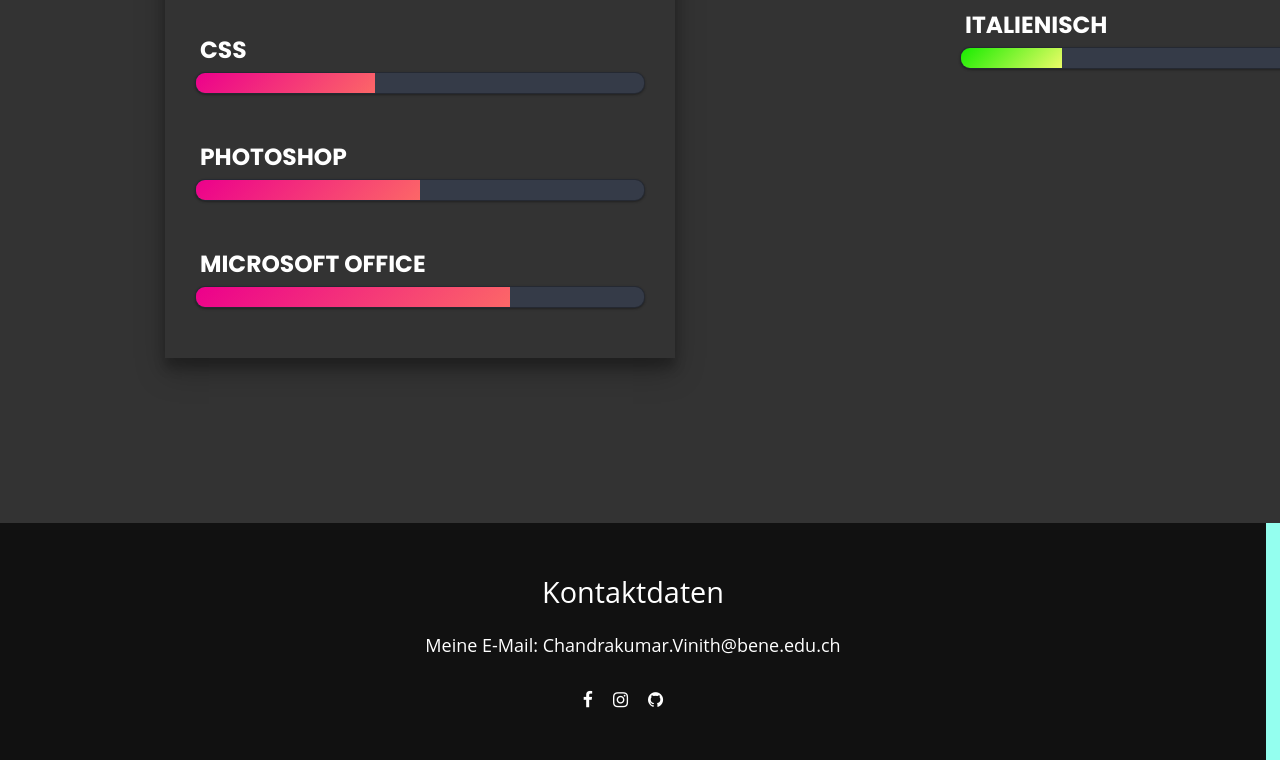
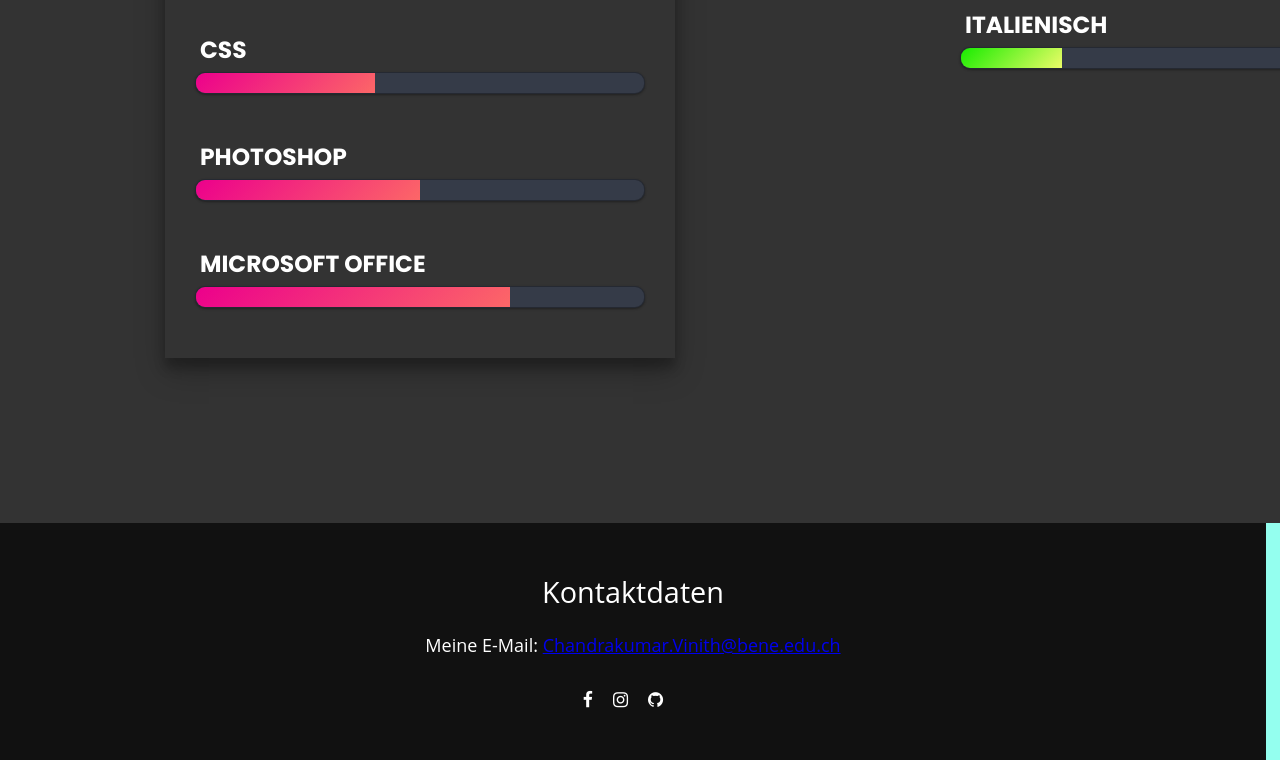
Before and after one commit to VinithDeveloper/VinithDeveloper.github.io, a plain HTML site: page index.html in a window 1280 px wide. Shown: the part 2791-3551 px from the top of the page. Drawn offline with nearby package versions, Linux system fonts and the light colour scheme; some icons are missing.

Commit message:
Update index.html

```diff
--- a/index.html
+++ b/index.html
@@ -146,7 +146,7 @@
     <footer>
         <div class="footer-content">
             <h3>Kontaktdaten</h3>
-            <p>Meine E-Mail: Chandrakumar.Vinith@bene.edu.ch</p>
+            <p>Meine E-Mail: <a href="mailto:Chandrakumar.Vinith@bene.edu.ch">Chandrakumar.Vinith@bene.edu.ch</a></p>
             <ul class="socials">
                 <li><a href="https://m.facebook.com/people/Vinith-Chandrakumar/100009108948242/"><i class="fa fa-facebook"></i></a></li>
                 <li><a href="https://www.instagram.com/vinith_xotwod/?hl=de"><i class="fa fa-instagram"></i></a></li>
```
